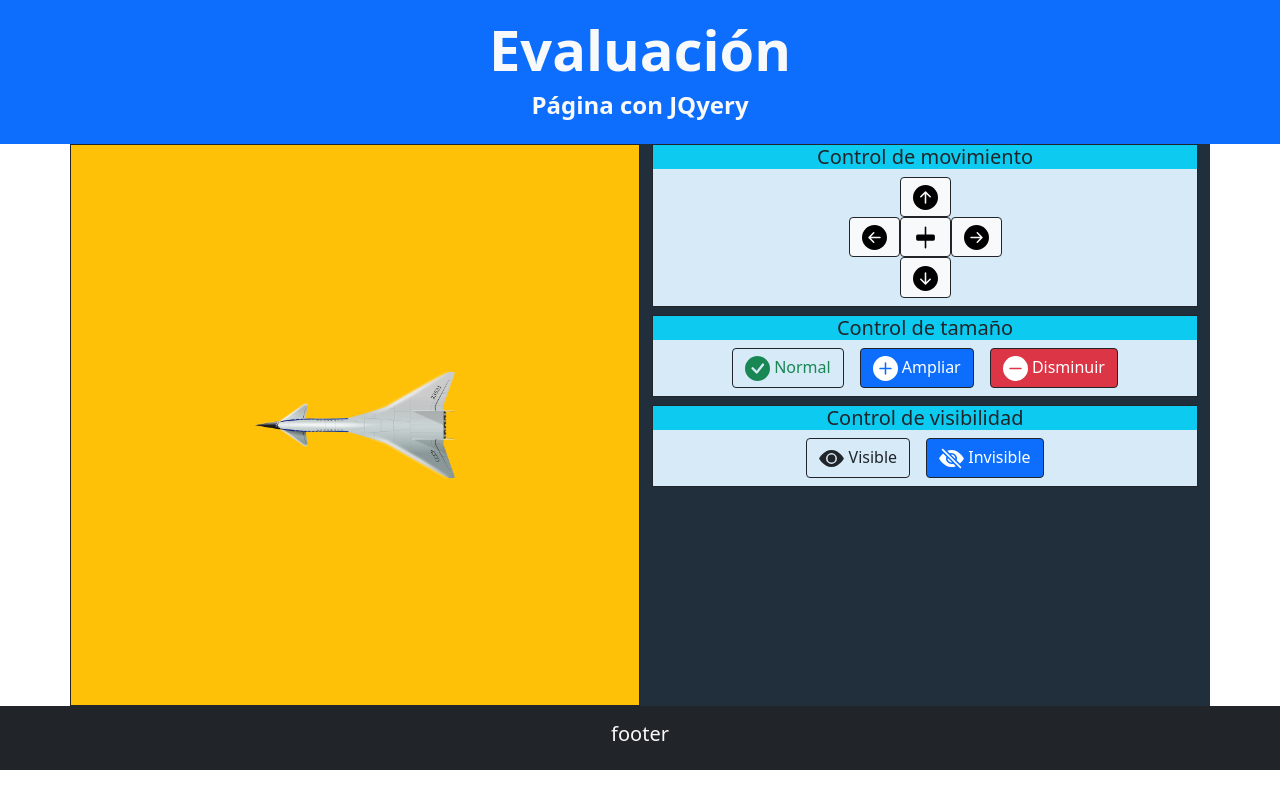
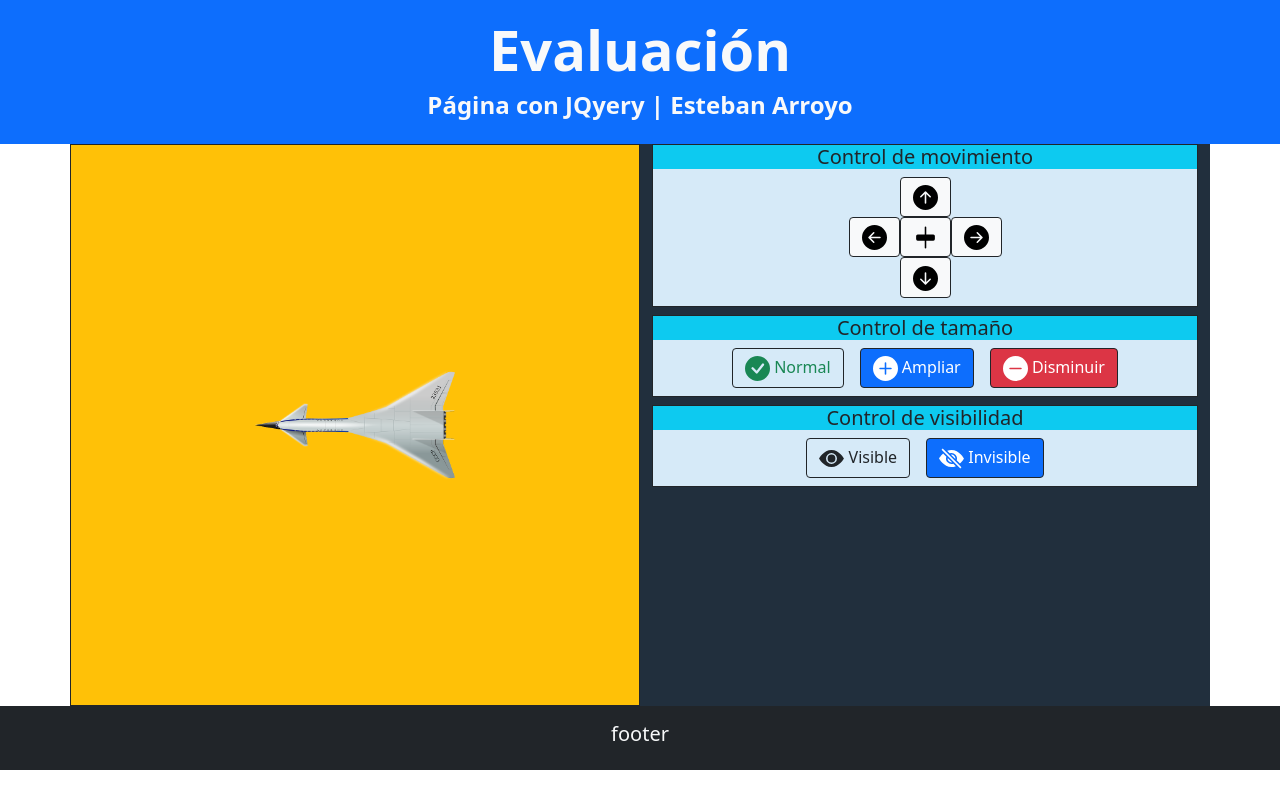
Before and after one commit to estebanlab2021/tarea_L7_M3, a plain HTML site: page index.html in a window 1280 px wide. Drawn offline with nearby package versions, Linux system fonts and the light colour scheme.

Commit message:
Más ajustes

```diff
--- a/index.html
+++ b/index.html
@@ -15,7 +15,7 @@
         <div class="row justify-content-center align-content-center bg-primary py-3">
             <div class="col-md-8 col-sm-5">
                 <h1 id="tituloPpal" class="text-center text-light display-4 fw-bold">Evaluación</h1>
-                <h4 id="tituloPpal" class="text-center text-light fw-bold">Página con JQyery</h4>
+                <h4 id="tituloPpal" class="text-center text-light fw-bold">Página con JQyery | Esteban Arroyo</h4>
             </div>
         </div>
     </header>
```
